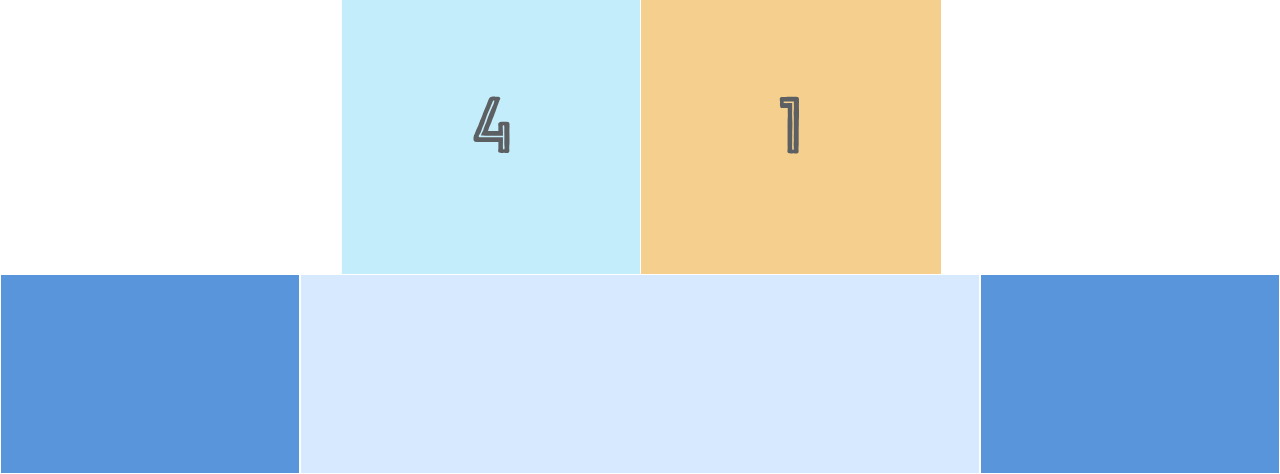
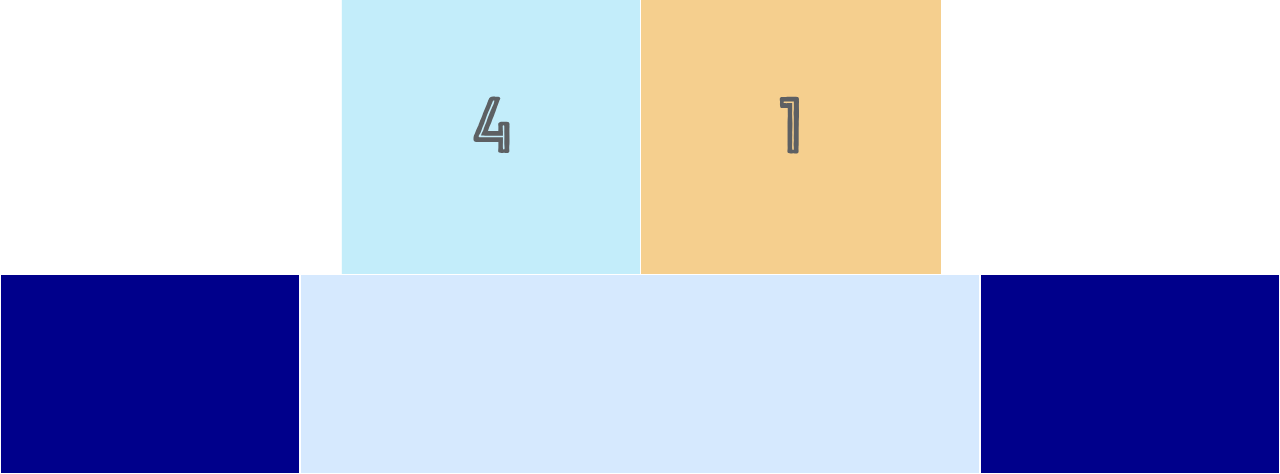
Before and after one commit to nruizbueno1/flexbox-tutorial, a plain HTML site: page index.html in a window 1280 px wide. Shown: the part 484-958 px from the top of the page. Drawn offline with Linux system fonts and the light colour scheme.

Commit message:
Change the 1st and 3rd footer boxes color to dark blue

```diff
--- a/styles.css
+++ b/styles.css
@@ -92,7 +92,7 @@
 
   .footer-one,
   .footer-three {
-    background-color: #5995DA;
+    background-color: darkblue;
     flex: initial;
     width: 300px;
   }
```
